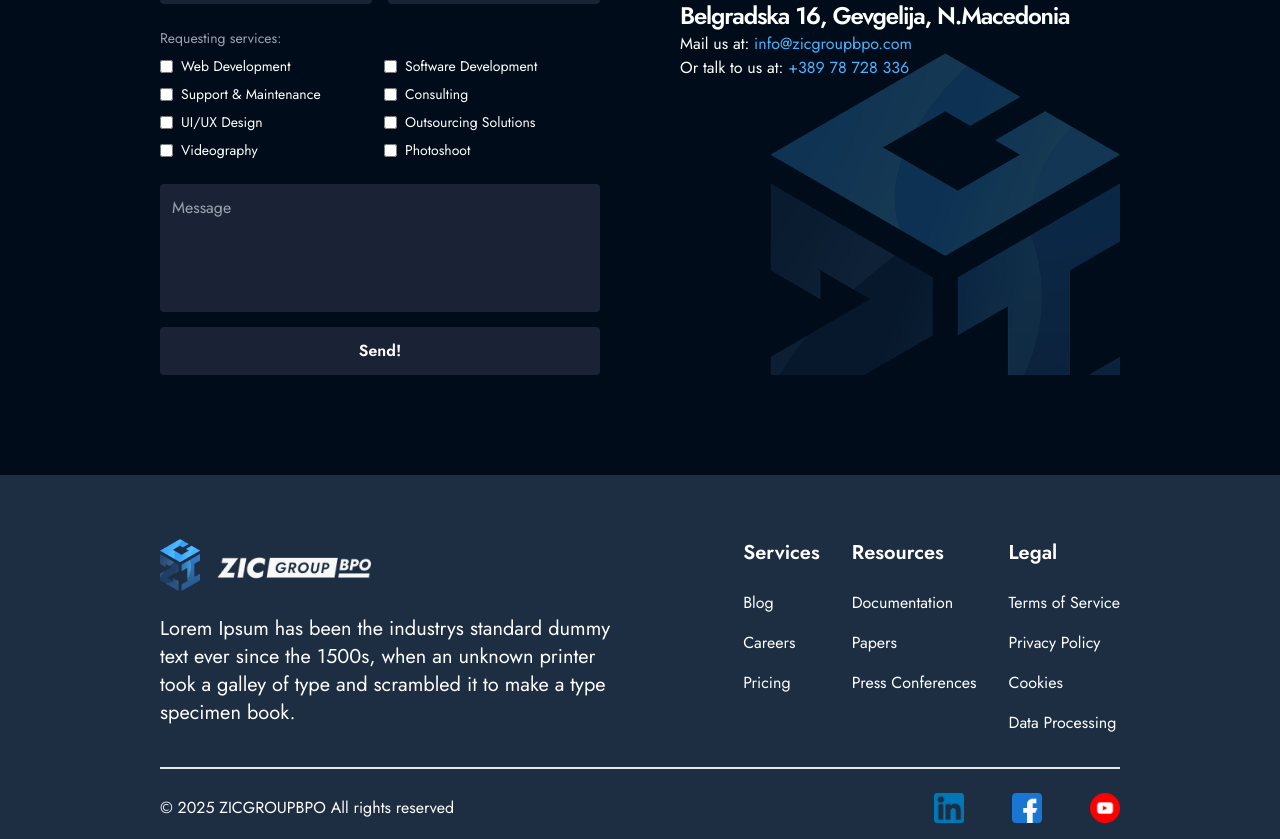
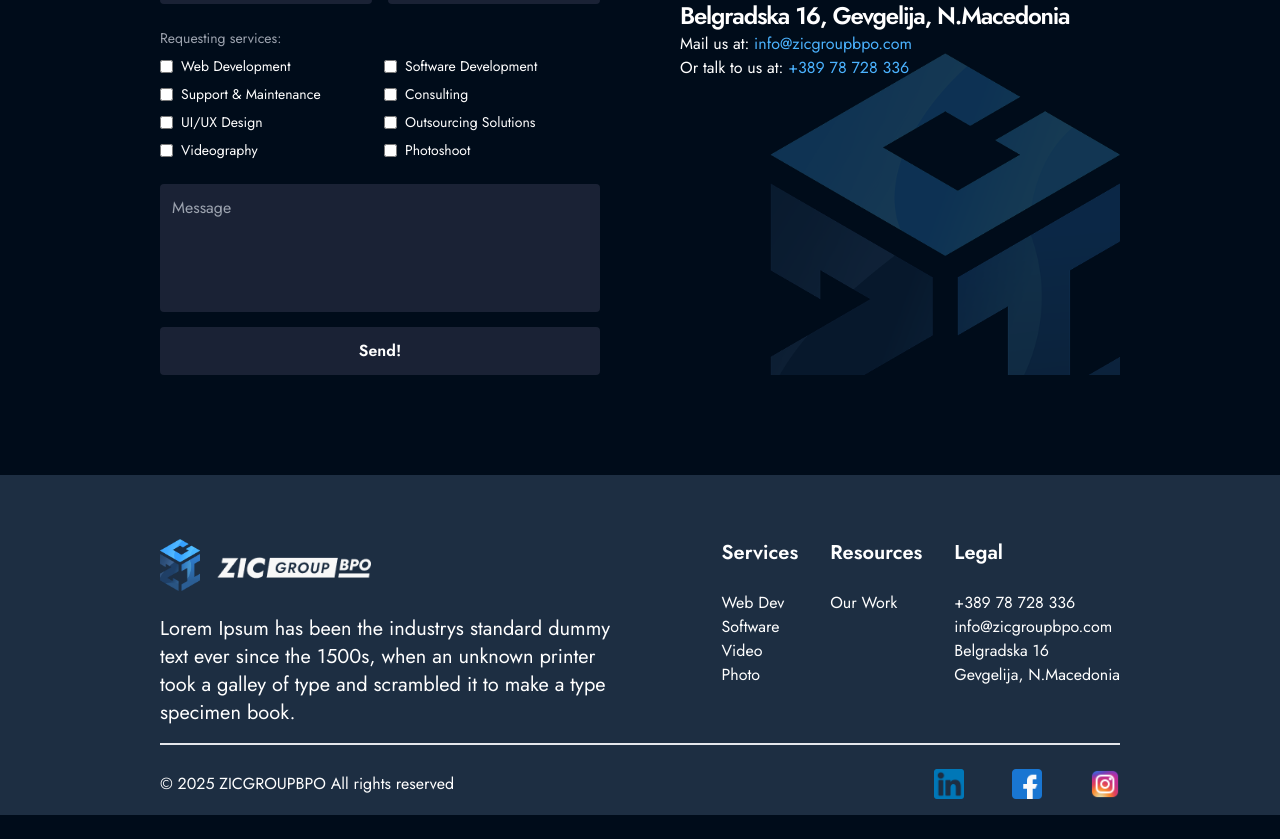
Before and after one commit to Slobodan-Krdzev/zic-group, a Next.js app: page /contact in a window 1280 px wide. Shown: the part 552-1391 px from the top of the page. After the commit the page ends 1367 px from the top, so only its background shows below. Built offline with nearby package versions, Linux system fonts and the light colour scheme.

Commit message:
slider fix / footer links fix/ nav links fix

```diff
--- a/app/Components/Footer/Footer.tsx
+++ b/app/Components/Footer/Footer.tsx
@@ -7,50 +7,40 @@ export const footerLists: {
     title: string,
     links: {
         text:string,
-        link: string
+        link?: string
     }[]
 }[] =
  [{
     title: 'Services',
     links: [{
-        text: 'Blog',
-        link: '/blogs'
+        text: 'Web Dev',
     },{
-        text: 'Careers',
-        link: '/careers'
+        text: 'Software',
     },{
-        text: 'Pricing',
-        link: '/pricing'
-    }
+        text: 'Video',
+    },{
+        text: 'Photo',
+    },
+
 ]
 },{
     title: 'Resources',
     links: [{
-        text: 'Documentation',
-        link: '/documentation'
-    },{
-        text: 'Papers',
-        link: '/papers'
-    },{
-        text: 'Press Conferences',
-        link: '/press'
+        text: 'Our Work',
+        link: '/projects'
     }
 ]
 },{
     title: 'Legal',
     links: [{
-        text: 'Terms of Service',
-        link: '/tearms'
+        text: '+389 78 728 336',
     },{
-        text: 'Privacy Policy',
-        link: '/policy'
+        text: 'info@zicgroupbpo.com',
     },{
-        text: 'Cookies',
-        link: '/cookies'
+        text: 'Belgradska 16',
     },
     {
-        text: 'Data Processing',
-        link: '/data'
+        text: 'Gevgelija, N.Macedonia',
     }
 ]
 }];
@@ -60,13 +50,13 @@ export const socialIcons:{
     link: string
 }[] = [{
     icon: "/linkedin.png",
-    link: '/1'
+    link: 'https://www.linkedin.com/company/zic-group-bpo/'
 },{
     icon: "/facebook.png",
-    link: '/2'
+    link: 'https://www.facebook.com/zicgroupbpo'
 },{
-    icon: "/youtube.png",
-    link: '/3'
+    icon: "/instagram.png",
+    link: 'https://www.instagram.com/zicgroupbpo'
 }]
 
 const Footer = () => {
@@ -86,7 +76,7 @@ const Footer = () => {
             {footerLists.map(list => <div key={list.title}>
                 <h4 className="mb-6 font-semibold text-xl">{list.title}</h4>
                 <ul>
-                    {list.links.map(link => <li key={link.link} className="mb-4"><Link href={link.link} className="hover:text-textMain transition-all ease-in-out hover:scale-105">{link.text}</Link></li>)}
+                    {list.links.map(link => (link.link ? <li key={link.link} className="mb-4"><Link href={link.link} className="hover:text-textMain transition-all ease-in-out hover:scale-105">{link.text}</Link></li> : <p key={link.text} className="hover:text-textMain transition-all ease-in-out hover:scale-105">{link.text}</p>) )}
                 </ul>
             </div>)}
           </div>
@@ -95,7 +85,7 @@ const Footer = () => {
         <div className="flex flex-col md:flex-row items-start justify-between md:items-center gap-6 pt-6">
             <p className="w-full md:w-1/2">© 2025 ZICGROUPBPO All rights reserved</p>
             <div className="w-full md:w-1/2 flex justify-start md:justify-end items-center gap-12">
-                {socialIcons.map(icon => <Link href={icon.link} key={icon.link}><Image src={icon.icon} alt={icon.link} width={30} height={30}/></Link>)}
+                {socialIcons.map(icon => <Link href={icon.link} key={icon.link} target="_blank"><Image src={icon.icon} alt={icon.link} width={30} height={30}/></Link>)}
             </div>
         </div>
       </div>
--- a/app/Components/Home/Hero.tsx
+++ b/app/Components/Home/Hero.tsx
@@ -2,7 +2,6 @@ import BtnOrLink from "../Reusables/BtnOrLink";
 import MotionSlideInFromOpacity from "../Reusables/MotionSlideInFromOpacity";
 import MotionSlideOpacity from "../Reusables/MotionSlideOpacity";
 import LogoSlider from "./LogoSlider";
-import LogosLister from "./LogosLister";
 
 const Hero = () => {
   return (
@@ -17,7 +16,7 @@ const Hero = () => {
               <span className="inline text-textMain"> Out Online</span>
             </h1>
           </MotionSlideInFromOpacity>
-          <MotionSlideOpacity delay={0.5} direction="x" verticalPosition={75}>
+          <MotionSlideOpacity delay={0.5} direction="x" verticalPosition={75} key={'OPa'}>
             <p className="lg:hidden tracking-tighter font-medium lg:font-normal text-md lg:text-xl text-white mb-8 w-11/12 md:w-7/12 m-auto lg:m-0">
               Lorem Ipsum has been the industrys standard dummy text ever since
               the 1500s, when an unknown printer took a galley of type and
@@ -37,6 +36,7 @@ const Hero = () => {
           direction="x"
           verticalPosition={75}
           className="hidden lg:block w-1/3"
+          key={'PAS'}
         >
           <p className=" tracking-tighter font-normal text-lg 2xl:text-xl text-white mb-12">
             Lorem Ipsum has been the industrys standard dummy text ever since
@@ -50,8 +50,6 @@ const Hero = () => {
           />
         </MotionSlideOpacity>
       </div>
-
-      <LogosLister />
       <LogoSlider />
     </section>
   );
--- a/app/Components/Home/LogoSlider.tsx
+++ b/app/Components/Home/LogoSlider.tsx
@@ -9,22 +9,32 @@ import MotionSlideOpacity from "../Reusables/MotionSlideOpacity";
 import { logos } from "./LogosLister";
 
 const LogoSlider = () => {
-
   return (
     <MotionSlideOpacity
       direction="y"
       verticalPosition={100}
       delay={0.5}
-      className="absolute bottom-[1vh] left-0 right-0 w-full m-auto lg:hidden"
+      className="absolute bottom-[1vh] left-0 right-0 w-full m-auto "
+      key={'123'}
     >
       <Swiper
         modules={[Autoplay]}
-        slidesPerView={3}
-        spaceBetween={5}
+        spaceBetween={8}
         loop={true}
-        autoplay={{ delay: 0, disableOnInteraction: true }}
-        speed={8000}
-        freeMode={true}
+        autoplay={{ delay: 0, disableOnInteraction: false }}
+        speed={5000}
+        freeMode={false}
+        breakpoints={{
+          0: {
+            slidesPerView: 3,
+          },
+          768: {
+            slidesPerView: 4,
+          },
+          1024: {
+            slidesPerView: 6,
+          },
+        }}
       >
         {logos.map((l) => (
           <SwiperSlide
@@ -40,8 +50,8 @@ const LogoSlider = () => {
               <Image
                 src={l.logo}
                 alt={`Logo ${l.logo}`}
-                width={100}
-                height={100}
+                width={300}
+                height={300}
                 className="logosFilter h-full object-contain max-h-[60px]"
               />
             </Link>
--- a/app/Components/Home/LogosLister.tsx
+++ b/app/Components/Home/LogosLister.tsx
@@ -14,11 +14,7 @@ export const logos: {
     logo: "/Logos/triumphLogo.webp",
     link: "https://www.triumphmotorcycles.mk/",
   },
-  {
-    id: 2,
-    logo: "/Logos/clickTintLogo.png",
-    link: "https://click-tint.com/en",
-  },
+
   {
     id: 3,
     logo: "/Logos/masazeriLogo.png",
@@ -28,6 +24,11 @@ export const logos: {
     id: 4,
     logo: "/Logos/smatlLocksLogo.webp",
     link: "https://www.smartlocks.mk/en",
+  },
+   {
+    id: 2,
+    logo: "/Logos/clickTintLogo.png",
+    link: "https://click-tint.com/en",
   },
   {
     id: 5,
@@ -48,6 +49,11 @@ export const logos: {
     id: 8,
     logo: "/Logos/logo-ilios.png",
     link: "https://iliosco.mk/",
+  },
+  {
+    id: 7,
+    logo: "/Logos/aprilLogo.png",
+    link: "https://www.apriltwentytwo.com/",
   },
 ];
 
--- a/app/Components/Home/WhatWeDo/WhatWeDoSection.tsx
+++ b/app/Components/Home/WhatWeDo/WhatWeDoSection.tsx
@@ -45,7 +45,7 @@ const WhatWeDoSection = () => {
   return (
     <MotionSection className="defPadding glowing-background-whatWeDoSection">
       <>
-        <H2SectionTitle text="What We Do" />
+        <H2SectionTitle text="What We Do"/>
 
         <div className="grid grid-cols-1 lg:grid-cols-2 gap-12 w-11/12 lg:w-8/12 m-auto ">
           {whatWeDoContent.map((item) => (
--- a/app/Components/Navbars/CentralLinksWrapper.tsx
+++ b/app/Components/Navbars/CentralLinksWrapper.tsx
@@ -4,7 +4,7 @@ import React from "react";
 export const links: { text: string; link: string }[] = [
   {
     text: "Services",
-    link: "/services",
+    link: "/#services",
   },
   {
     text: "About",
--- a/app/page.tsx
+++ b/app/page.tsx
@@ -8,7 +8,8 @@ export default function Home() {
   return (
     <>
       <Hero />
-      <WhatWeDoSection />
+      <section id="services"><WhatWeDoSection /></section>
+
       <OurWork />
       <WorkProcessSection />
       <Contact />
```
Also changed, not shown: public/instagram.png (added).
